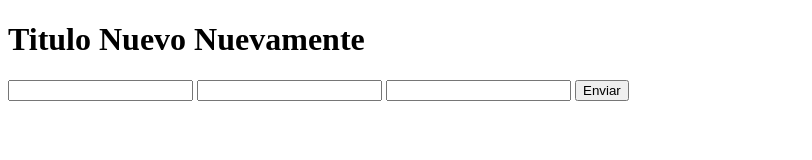
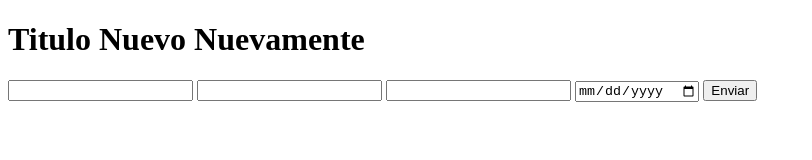
Before and after one commit to smauhourat/hello-world-git, a plain HTML site: page index.html in a window 1280 px wide. Shown: the whole page, without its empty margins (0-812 px from the left). Drawn offline with Linux system fonts and the light colour scheme.

Commit message:
se implemento birth

```diff
--- a/index.html
+++ b/index.html
@@ -12,6 +12,7 @@
         <input type="number" name="firstName" id="firstName">
         <input type="text" name="lastName" id="lastName">
         <input type="number" name="age" id="age">
+        <input type="date" name="birthDate" id="birthDate">
         <input type="button" value="Enviar">
     </form>
 </body>
```
